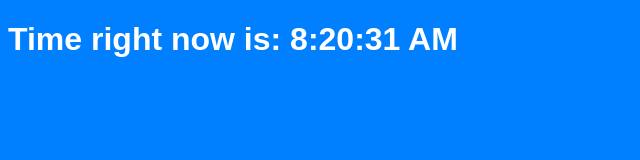
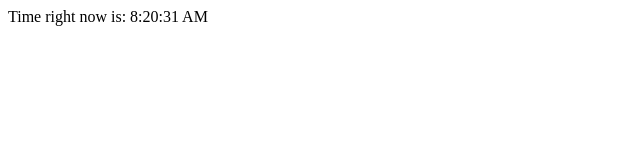
Before and after one commit to aaltopiiri/nginx-js, a plain HTML site: page content/index.html in a window 1280 px wide. Shown: the whole page, without its empty margins (0-640 px from the left). Drawn offline with Linux system fonts and the light colour scheme.

Commit message:
Edit files

```diff
--- a/content/index.html
+++ b/content/index.html
@@ -5,13 +5,10 @@
     <meta charset="UTF-8">
     <meta name="viewport" content="width=device-width, initial-scale=1">
     <title>Today's Date</title>
-    <link rel="stylesheet" href="css/style.css">
+    <!--link rel="stylesheet" href="css/style.css"-->
 </head>
 
 <body>
-
 </body>
-
 <script src="js/script.js"></script>
-
 </html>
--- a/content/js/script.js
+++ b/content/js/script.js
@@ -7,4 +7,4 @@ currentHours = ( currentHours > 12 ) ? currentHours - 12 : currentHours;
 currentHours = ( currentHours == 0 ) ? 12 : currentHours;
 currentMinutes = ( currentMinutes < 10 ? "0" : "" ) + currentMinutes;
 currentSeconds = ( currentSeconds < 10 ? "0" : "" ) + currentSeconds;
-document.body.innerHTML = "<h1>Time right now is:  " + currentHours + ":" + currentMinutes + ":" + currentSeconds + " " + timeOfDay + "</h1>"
+document.body.innerHTML = "Time right now is:  " + currentHours + ":" + currentMinutes + ":" + currentSeconds + " " + timeOfDay
```
